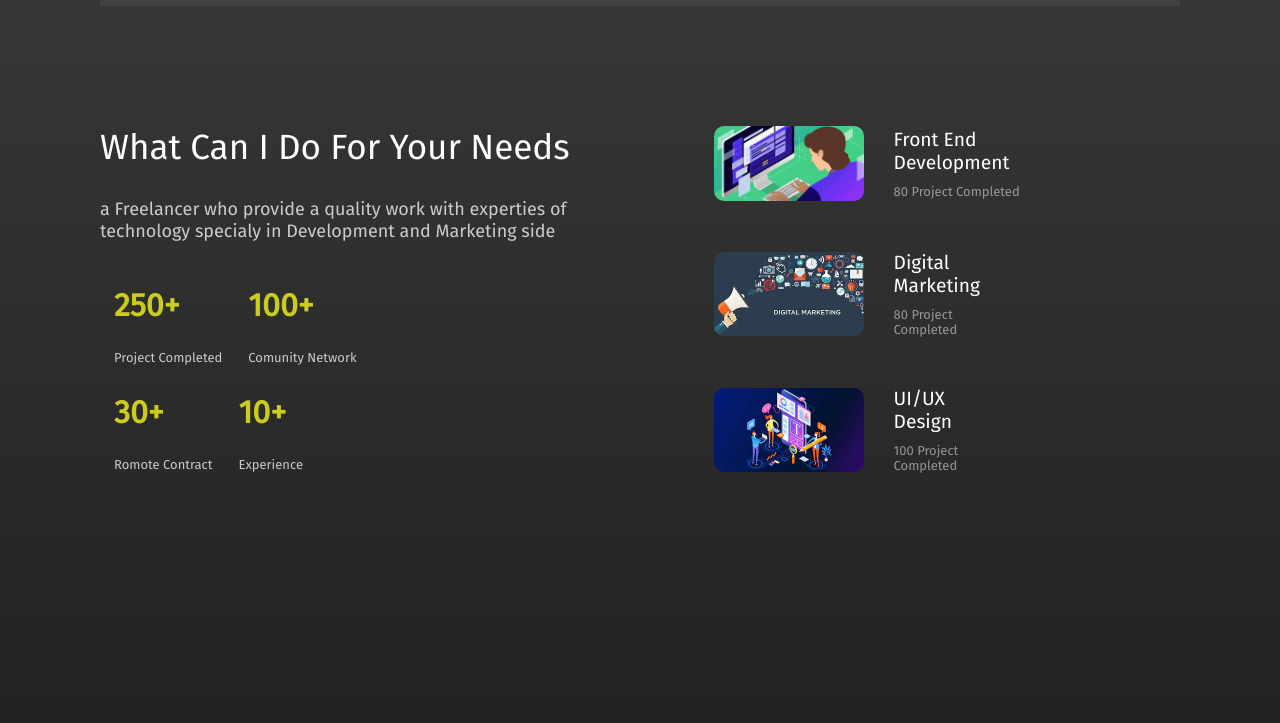
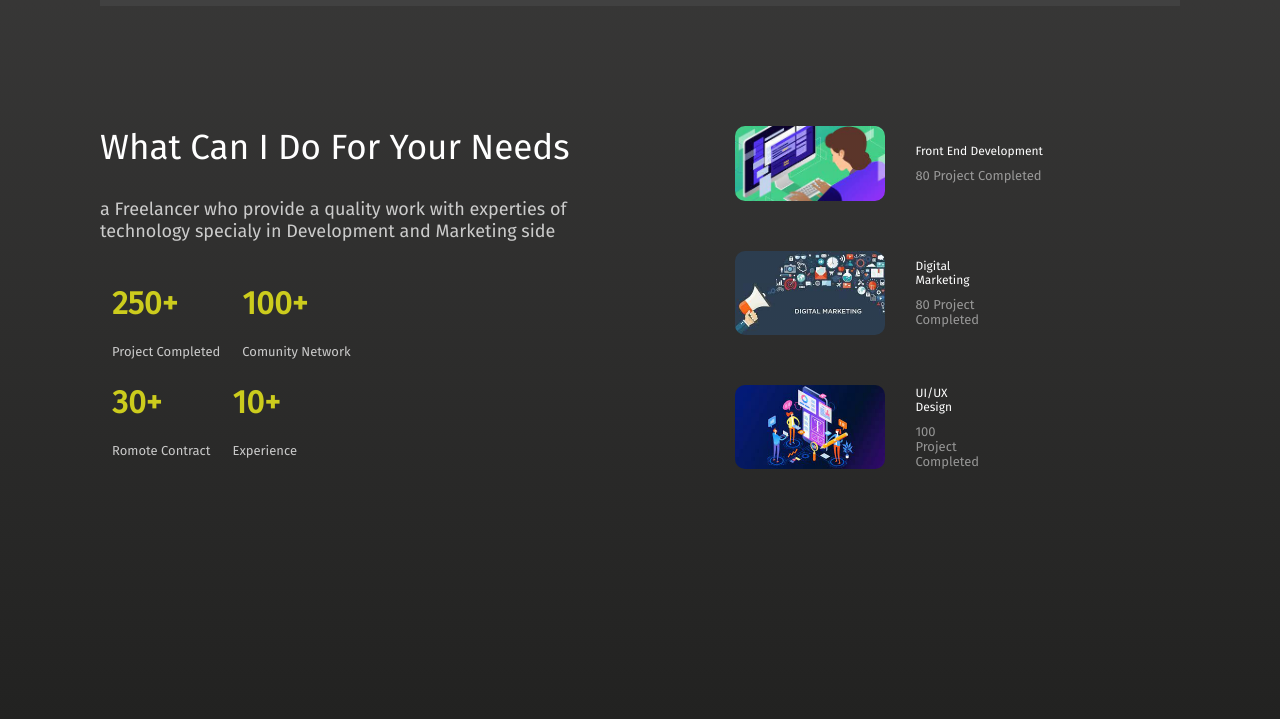
Before and after one commit to Mubashirali1996/Portfolio-assignment, a plain HTML site: page index.html in a window 1280 px wide. Shown: the part 781-1504 px from the top of the page. Drawn offline with nearby package versions, Linux system fonts and the light colour scheme; a web font is replaced by a local one.

Commit message:
portfolioassignment

```diff
--- a/CSS/style.css
+++ b/CSS/style.css
@@ -174,7 +174,7 @@ body {
 
 th,
 td {
-    padding: 12px;
+    padding: 10px;
     text-align: left;
 
 }
@@ -234,7 +234,7 @@ td {
     margin-right:   00px;
     color: white;
     font-family: 'Fira Sans', sans-serif;
-    font-size: larger;
+    font-size: 12px;
 
 }
 
```
